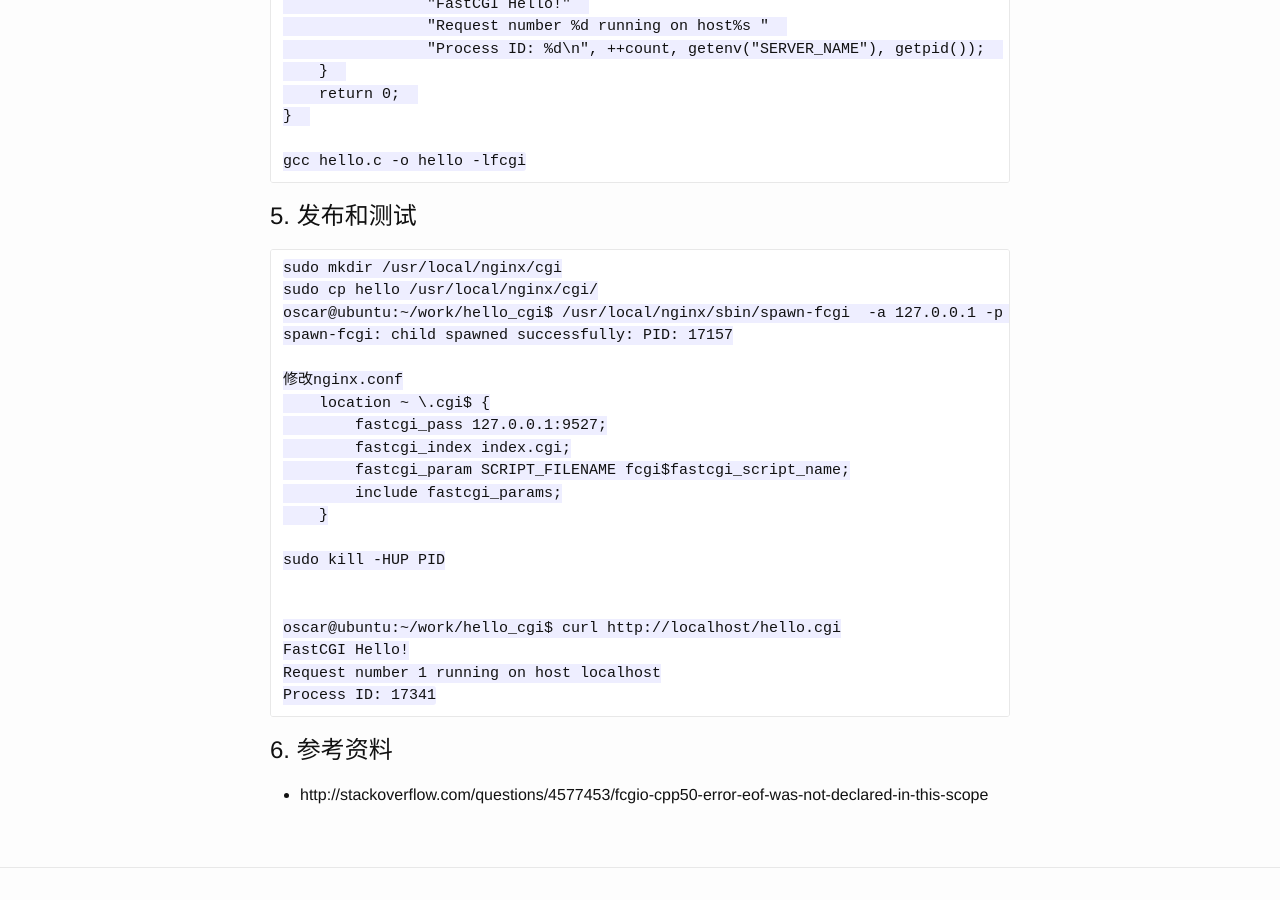
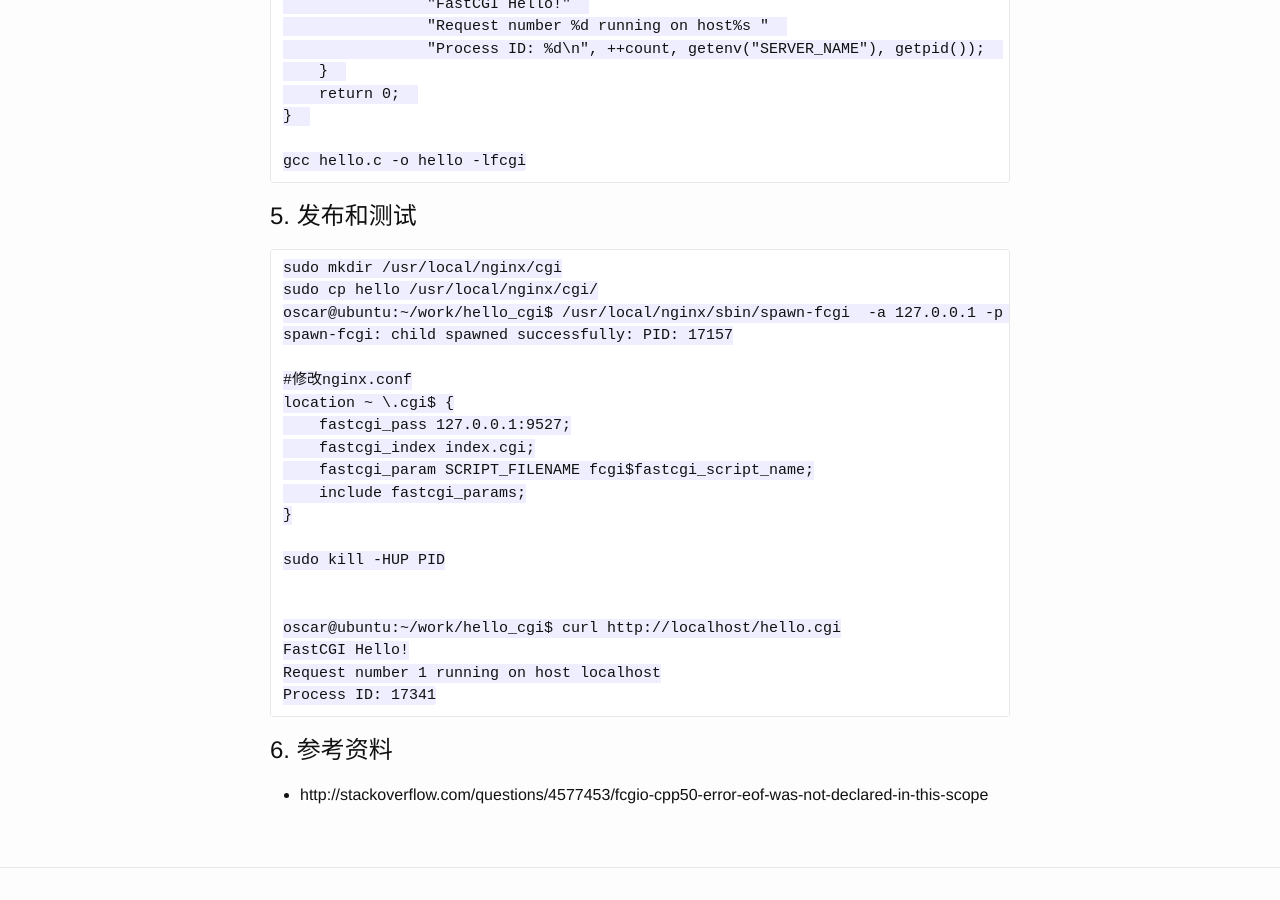
Before and after one commit to ro4tub/newblog, a Jekyll site: the page built from _posts/2015-03-21-first_cgi_program.md, in a window 1280 px wide and 900 px high, scrolled down 991 px. Built offline with Jekyll 4.4.1, drawn with Linux system fonts in a browser that asks for light colours.

Commit message:
fix indent

```diff
--- a/_posts/2015-03-21-first_cgi_program.md
+++ b/_posts/2015-03-21-first_cgi_program.md
@@ -52,13 +52,13 @@ title: 初尝CGI程序
 	oscar@ubuntu:~/work/hello_cgi$ /usr/local/nginx/sbin/spawn-fcgi  -a 127.0.0.1 -p 9527 -f /usr/local/nginx/cgi/hello
 	spawn-fcgi: child spawned successfully: PID: 17157
 
-	修改nginx.conf
-	    location ~ \.cgi$ {
-	        fastcgi_pass 127.0.0.1:9527;
-	        fastcgi_index index.cgi;
-	        fastcgi_param SCRIPT_FILENAME fcgi$fastcgi_script_name;
-	        include fastcgi_params;
-	    }
+	#修改nginx.conf
+    location ~ \.cgi$ {
+        fastcgi_pass 127.0.0.1:9527;
+        fastcgi_index index.cgi;
+        fastcgi_param SCRIPT_FILENAME fcgi$fastcgi_script_name;
+        include fastcgi_params;
+    }
 
 	sudo kill -HUP PID
 
```
